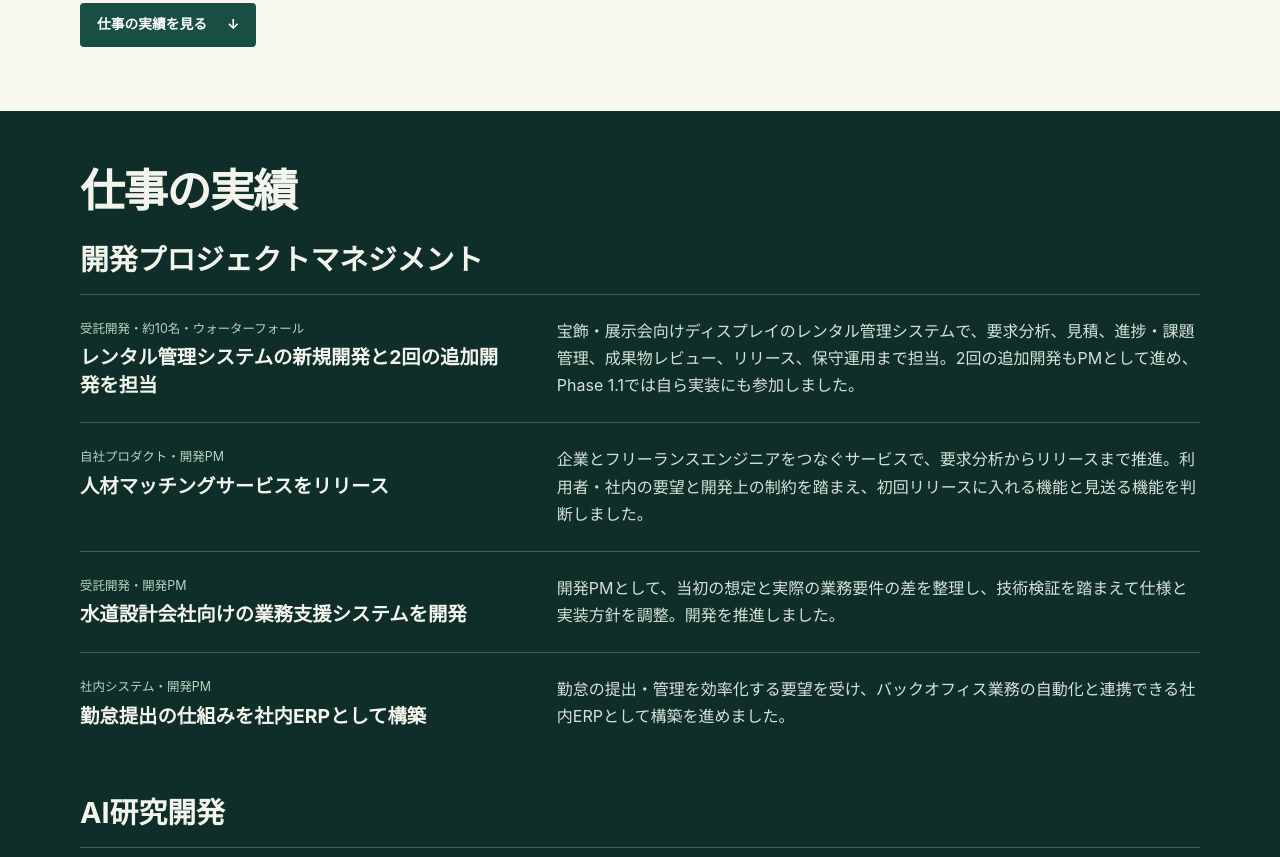
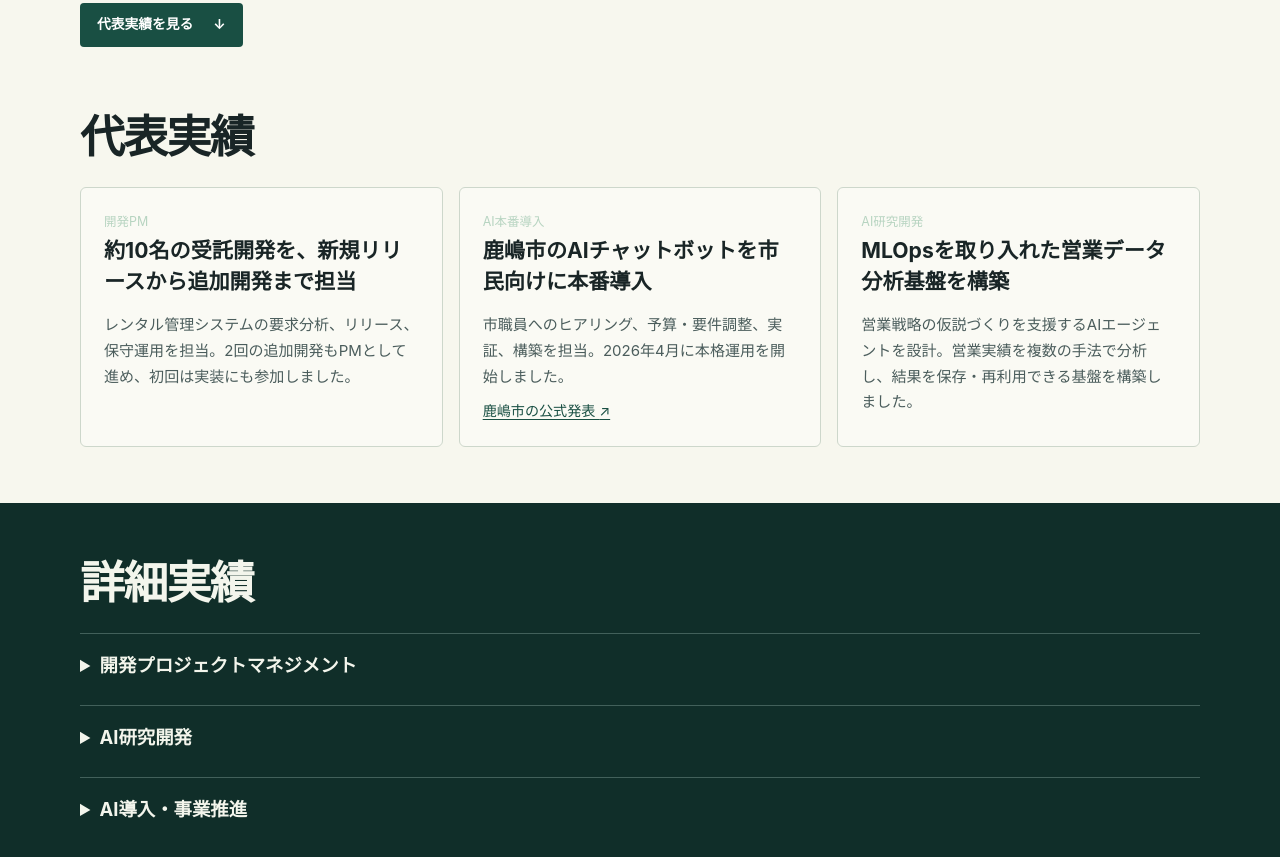
Before and after one commit to masatea/masatea.github.io, a plain HTML site: page portfolio/index.html in a window 1280 px wide. Shown: the part 623-1480 px from the top of the page. Drawn offline with Linux system fonts and the light colour scheme.

Commit message:
Feature representative work and fold detailed portfolio entries

```diff
--- a/portfolio/index.html
+++ b/portfolio/index.html
@@ -36,8 +36,6 @@ section{scroll-margin-top:20px}
 .work h2,.projects h2,.contact h2{font-size:clamp(1.7rem,3.7vw,2.8rem);line-height:1.2;letter-spacing:-.035em;margin:0 0 22px}
 .work .kicker{color:#a5d4b8}
 .experience{margin:-12px 0 26px;color:var(--accent);font-weight:750;font-size:.92rem}
-.work-group+.work-group{margin-top:40px}
-.work-group-title{margin:0 0 14px;font-size:clamp(1.35rem,2.5vw,1.8rem);line-height:1.35}
 .work article h4{font-size:1.21rem;line-height:1.45;margin:0;overflow-wrap:anywhere}
 .work article{display:grid;grid-template-columns:minmax(230px,.8fr) 1.2fr;gap:10px 48px;padding:23px 0;border-top:1px solid #42605a}
 .topic{color:#b7d4c1;margin:0 0 4px;font-size:.78rem}
@@ -62,10 +60,25 @@ h3{font-size:1.21rem;line-height:1.45;margin:0}
 @media(max-width:850px){.wrap{width:calc(100% - 52px)}.hero{min-height:auto}.cards{grid-template-columns:repeat(2,1fr)}.cards article:last-child{grid-column:1/-1}}
 @media(max-width:630px){.wrap{width:calc(100% - 34px)}header .wrap{min-height:68px;gap:10px}nav{gap:6px 14px;font-size:.76rem}.hero{grid-template-columns:1fr;padding-block:38px 42px;gap:30px}.portrait{width:min(100%,405px)}.work,.projects{padding-block:38px}.work article,.cards{grid-template-columns:1fr}.work article{gap:7px}.cards article:last-child{grid-column:auto}.contact .wrap{align-items:flex-start;flex-direction:column}}
 @media(prefers-reduced-motion:reduce){html{scroll-behavior:auto}}
+.featured{padding:0 0 56px}
+.featured h2{font-size:clamp(1.7rem,3.7vw,2.8rem);line-height:1.2;letter-spacing:-.035em;margin:0 0 22px}
+.featured .cards>article{display:flex;flex-direction:column}
+.featured .cards h3{font-size:1.32rem}
+.featured .work-source{color:var(--accent);margin-top:auto;padding-top:10px}
+.featured .cards article:last-child{grid-column:auto}
+.work-group details{border-top:1px solid #42605a}
+.work-group summary{display:list-item;cursor:pointer;padding:16px 0;color:#f3f5ec;font-size:1.15rem;font-weight:700}
+.work-group summary:hover{text-decoration:underline}
+.work-group summary:focus-visible{outline:2px solid #a5d4b8;outline-offset:3px}
+.work-group details article:last-child{padding-bottom:10px}
+.work-group+.work-group{margin-top:8px}
+@media(max-width:850px){.featured .cards{grid-template-columns:1fr}}
+@media(max-width:630px){.featured{padding-bottom:38px}}
+@media print{.work details>article{display:grid!important}}
 </style>
 </head>
 <body id="top">
-<header><div class="wrap"><a class="brand" href="#top">古川 昌幸</a><nav aria-label="ページ内ナビゲーション"><a href="#development-pm">開発PM</a><a href="#ai-research">AI研究開発</a><a href="#ai-adoption">事業・導入</a><a href="#projects">アプリ・書籍</a><a href="#contact">リンク</a></nav></div></header>
+<header><div class="wrap"><a class="brand" href="#top">古川 昌幸</a><nav aria-label="ページ内ナビゲーション"><a href="#featured">代表実績</a><a href="#work">詳細実績</a><a href="#projects">アプリ・書籍</a><a href="#contact">リンク</a></nav></div></header>
 <main>
 <div class="hero wrap">
 <div>
@@ -75,15 +88,37 @@ h3{font-size:1.21rem;line-height:1.45;margin:0}
   <h2 class="value-proposition">開発チームを率い、AIを自ら設計・実装して業務に届ける。</h2>
   <p class="intro">受託開発と自社プロダクトで、要求分析・見積からリリース・運用まで担当してきました。AI研究開発では、MLOpsを活用した営業支援エージェントや、生成AIの使い方を評価・改善する仕組みを開発。自治体向けAIの本番導入と、社内業務へのAI活用の定着も進めています。</p>
   <p class="experience">開発PM 約2年8か月（2026年11月時点） ／ 最大約10名のチーム</p>
-  <a class="button" href="#work">仕事の実績を見る <span aria-hidden="true">↓</span></a>
+  <a class="button" href="#featured">代表実績を見る <span aria-hidden="true">↓</span></a>
 </div>
 <figure class="portrait"><img src="portrait.webp" width="639" height="850" alt="古川昌幸の顔写真"></figure>
 </div>
+<section class="featured wrap" id="featured" aria-labelledby="featured-title">
+  <h2 id="featured-title">代表実績</h2>
+  <div class="cards">
+    <article>
+      <p class="topic">開発PM</p>
+      <h3>約10名の受託開発を、新規リリースから追加開発まで担当</h3>
+      <p>レンタル管理システムの要求分析、リリース、保守運用を担当。2回の追加開発もPMとして進め、初回は実装にも参加しました。</p>
+    </article>
+    <article>
+      <p class="topic">AI本番導入</p>
+      <h3>鹿嶋市のAIチャットボットを市民向けに本番導入</h3>
+      <p>市職員へのヒアリング、予算・要件調整、実証、構築を担当。2026年4月に本格運用を開始しました。</p>
+      <a class="work-source" href="https://www.city.kashima.ibaraki.jp/soshiki/17/90907.html">鹿嶋市の公式発表 <span aria-hidden="true">↗</span></a>
+    </article>
+    <article>
+      <p class="topic">AI研究開発</p>
+      <h3>MLOpsを取り入れた営業データ分析基盤を構築</h3>
+      <p>営業戦略の仮説づくりを支援するAIエージェントを設計。営業実績を複数の手法で分析し、結果を保存・再利用できる基盤を構築しました。</p>
+    </article>
+  </div>
+</section>
 <section class="work" id="work">
 <div class="wrap">
-  <h2>仕事の実績</h2>
-  <section class="work-group" id="development-pm" aria-labelledby="development-pm-title">
-    <h3 class="work-group-title" id="development-pm-title">開発プロジェクトマネジメント</h3>
+  <h2>詳細実績</h2>
+  <div class="work-group">
+    <details id="development-pm">
+      <summary>開発プロジェクトマネジメント</summary>
 <article>
   <div><p class="topic">受託開発・約10名・ウォーターフォール</p><h4>レンタル管理システムの新規開発と2回の追加開発を担当</h4></div>
   <p>宝飾・展示会向けディスプレイのレンタル管理システムで、要求分析、見積、進捗・課題管理、成果物レビュー、リリース、保守運用まで担当。2回の追加開発もPMとして進め、Phase 1.1では自ら実装にも参加しました。</p>
@@ -100,9 +135,11 @@ h3{font-size:1.21rem;line-height:1.45;margin:0}
   <div><p class="topic">社内システム・開発PM</p><h4>勤怠提出の仕組みを社内ERPとして構築</h4></div>
   <p>勤怠の提出・管理を効率化する要望を受け、バックオフィス業務の自動化と連携できる社内ERPとして構築を進めました。</p>
 </article>
-  </section>
-  <section class="work-group" id="ai-research" aria-labelledby="ai-research-title">
-    <h3 class="work-group-title" id="ai-research-title">AI研究開発</h3>
+    </details>
+  </div>
+  <div class="work-group">
+    <details id="ai-research">
+      <summary>AI研究開発</summary>
 <article>
   <div><p class="topic">営業データ分析・AIエージェント</p><h4>MLOpsを取り入れたマーケティング・セールス支援エージェント</h4></div>
   <p>営業戦略や次の施策の仮説づくりを支援するエージェントを設計。営業実績の取り込み、複数手法による分析、分析結果の保存・再利用を支える基盤を構築しました。</p>
@@ -127,9 +164,15 @@ h3{font-size:1.21rem;line-height:1.45;margin:0}
   <div><p class="topic">個人制作・IoT技術検証</p><h4>カメラと生成AIで誰が入室・退室したかを判定</h4></div>
   <p>カメラが検知した画像と参照画像を生成AIで照合し、写っている人物と、その人が入室したか退室したかを判定する仕組みを試作しました。</p>
 </article>
-  </section>
-  <section class="work-group" id="ai-adoption" aria-labelledby="ai-adoption-title">
-    <h3 class="work-group-title" id="ai-adoption-title">AI導入・事業推進</h3>
+<article>
+  <div><p class="topic">技術検証・PoC</p><h4>画像合成のシミュレーション</h4></div>
+  <p>複数の画像を組み合わせたときの見え方を確認するシミュレーションを試作しました。</p>
+</article>
+    </details>
+  </div>
+  <div class="work-group">
+    <details id="ai-adoption">
+      <summary>AI導入・事業推進</summary>
 <article>
   <div><p class="topic">自治体DX・AI導入</p><h4>鹿嶋市のAIチャットボットを実証から本番運用へ</h4></div>
   <p>市職員へのヒアリングと予算・要件の調整から、実証実験、設計・構築まで一貫して担当。市民向けサービスとして2026年4月に本格運用を開始し、運用後も問い合わせ対応や利用ログをもとに改善を進めています。<br><a class="work-source" href="https://www.city.kashima.ibaraki.jp/soshiki/17/90907.html">鹿嶋市の本格運用のお知らせ <span aria-hidden="true">↗</span></a></p>
@@ -150,7 +193,8 @@ h3{font-size:1.21rem;line-height:1.45;margin:0}
   <div><p class="topic">サービス企画・営業支援</p><h4>AIサービスの提案からセミナー、商談機会づくりまで</h4></div>
   <p>AI事業の定例で、既存システムへの機能追加を体験できる入門プランや、商工会と連携した顧客へのアプローチを提案。経営者向けセミナーを月次で企画・実施し、外部イベントで見込み客や協業先候補との接点を作りました。非エンジニア向けのAI開発講座では、カリキュラムと教材の作成、登壇を担当しました。</p>
 </article>
-  </section>
+    </details>
+  </div>
 </div>
 </section>
 <section class="projects wrap" id="projects"><p class="kicker" lang="en">PROJECTS</p><h2>アプリと書籍</h2><div class="cards">
```
